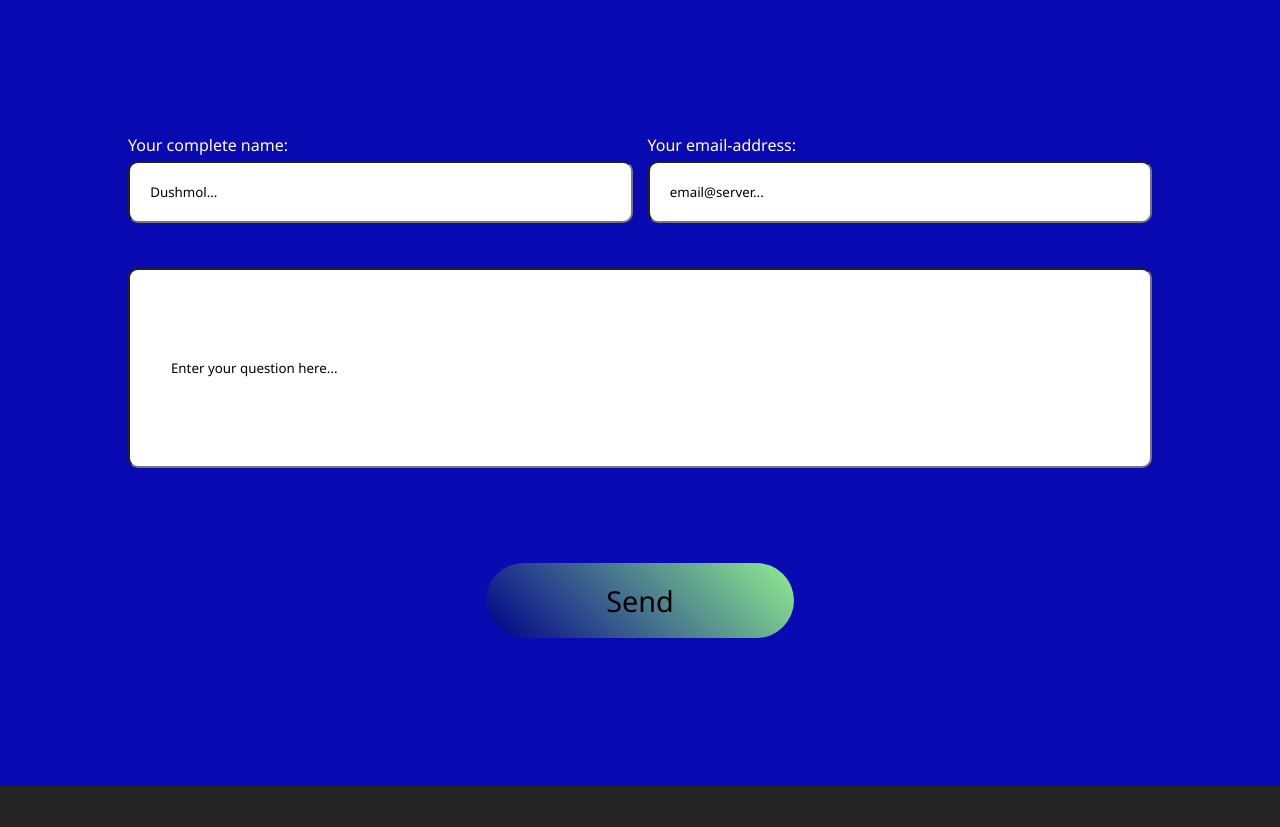
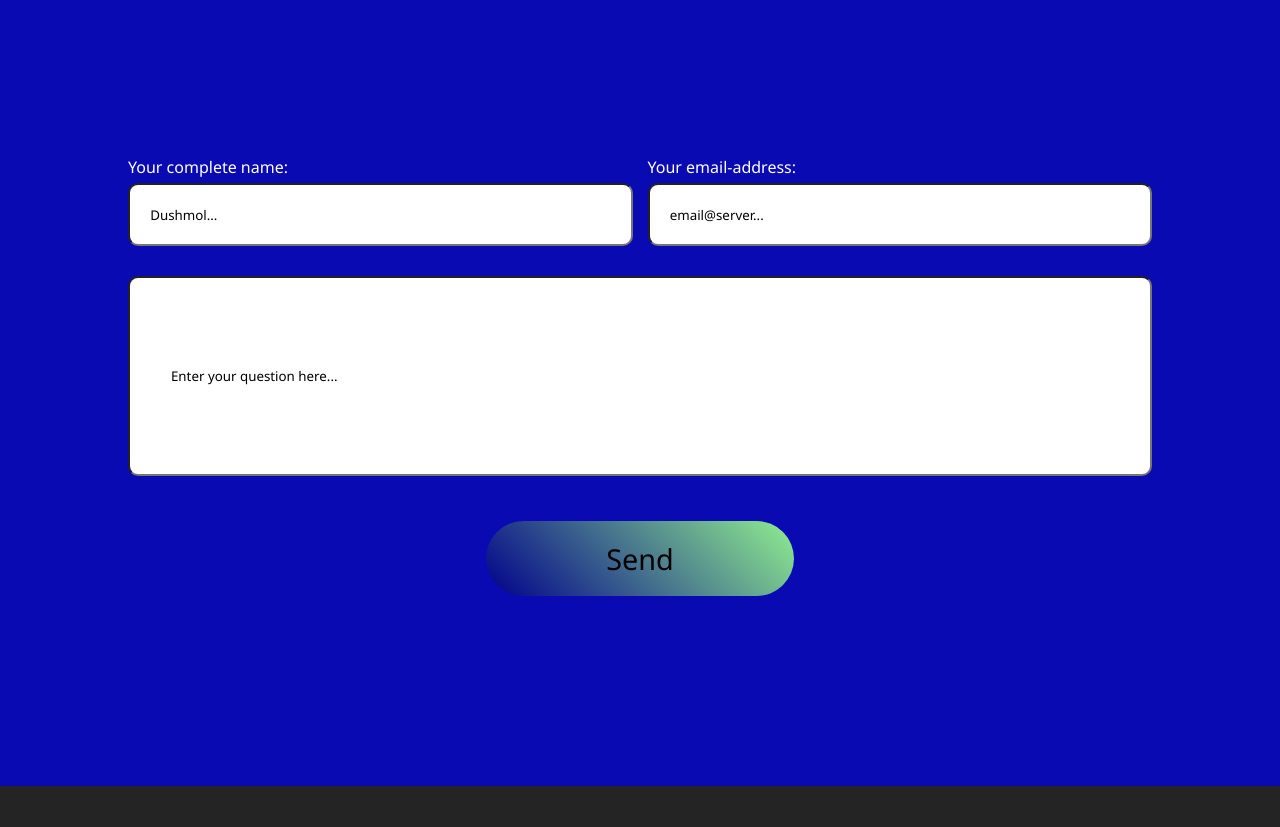
Before and after one commit to AlphaCharlieFoxtrot/portfolio-scndtry, a plain HTML site: page index.html in a window 1280 px wide. Shown: the part 1700-2527 px from the top of the page. Drawn offline with Linux system fonts and the light colour scheme.

Commit message:
correction #submit

```diff
--- a/styles.css
+++ b/styles.css
@@ -362,7 +362,7 @@ a .card-project{
     flex-direction: column;
     justify-content: center;
     align-items: center;
-    gap: 45px;
+    gap: 30px;
     width: 90%;
     height: 90%;
     color: white;
@@ -393,6 +393,7 @@ form .identify-you{
     background: linear-gradient(45deg,darkblue,lightgreen);
     transition: 0.5s;
     font-size: 1.25em;
+    margin-bottom: 20px;
 }
 #submit:hover{
     transform: scale(1.15);
@@ -460,7 +461,7 @@ footer nav{
     #submit{
         width: 45%;
         min-height: 75px;
-        margin-top: 50px;
+        margin-top: 15px;
         font-size: 1.8em;
     }
     /*footer*/
```
